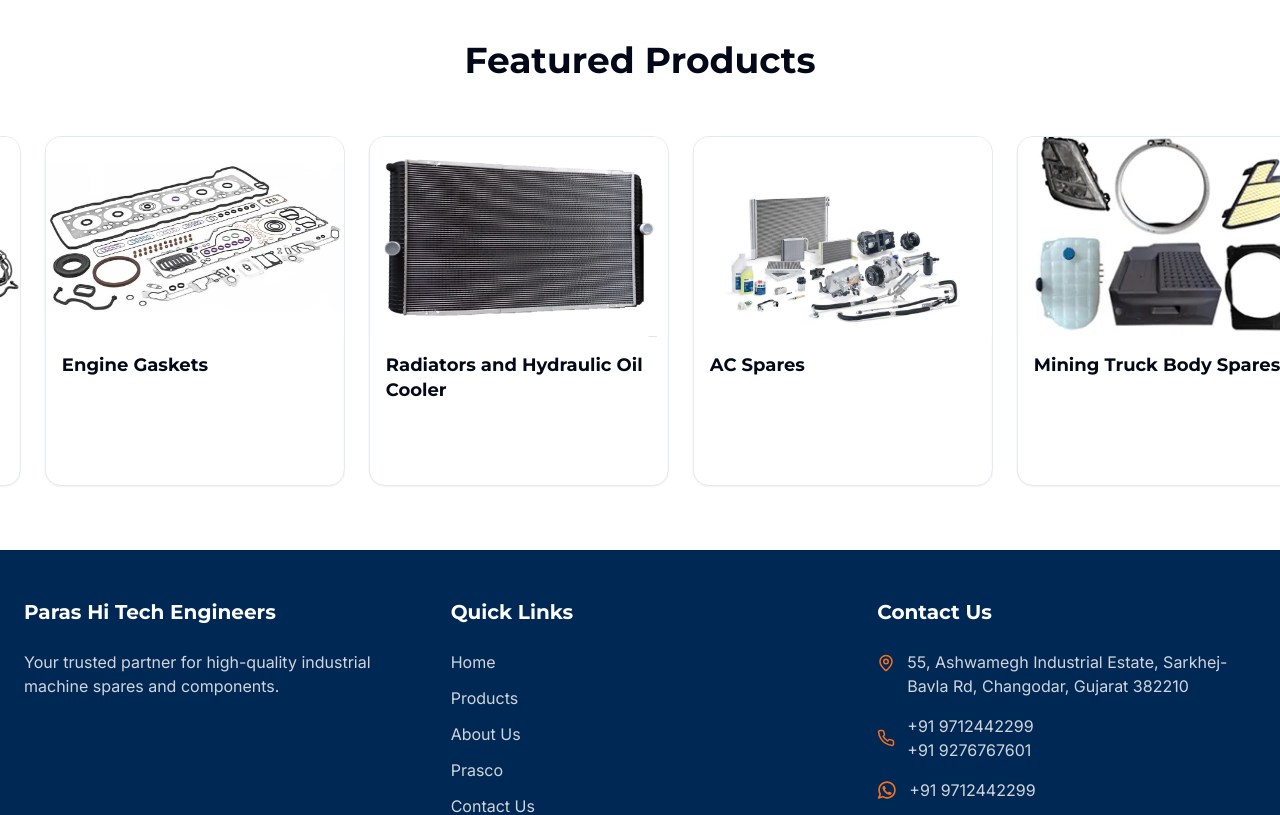
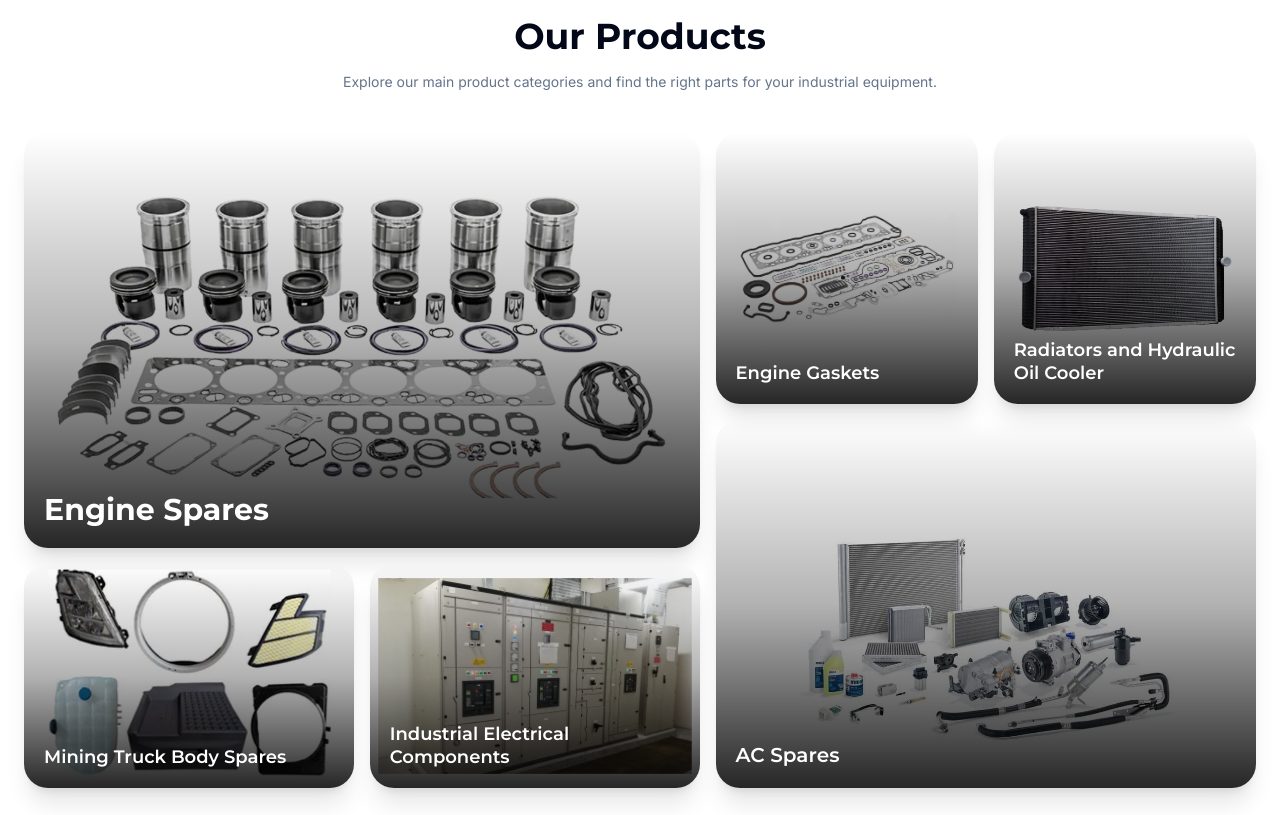
Before and after one commit to ST4113/paras-hi-tech-engineers, a React (Vite) app: page / in a window 1280 px wide. Shown: the part 2580-3395 px from the top of the page. Built offline with nearby package versions, Linux system fonts and the light colour scheme; no server answers.

Commit message:
Refactor Products component to improve product display and enhance readability

```diff
--- a/src/components/Products.tsx
+++ b/src/components/Products.tsx
@@ -1,7 +1,12 @@
 import React, { useEffect, useState } from "react";
 import { useNavigate } from "react-router-dom";
 
-const productCategories = [
+interface ProductCategory {
+  title: string;
+  image: string;
+}
+
+const productCategories: ProductCategory[] = [
   {
     title: "Engine Spares",
     image: "/images/engine-spares.webp"
@@ -98,35 +103,157 @@ const AutoSlider: React.FC = () => {
   const getImageUrl = (imageUrl: string | null | undefined) =>
     imageUrl ? `${API_BASE}${imageUrl}` : "/images/prasco.webp";
 
-  const cards = featuredProducts.length > 0
-    ? [...featuredProducts, ...featuredProducts]
-    : [...productCategories, ...productCategories];
+  const featuredCards = featuredProducts.length > 0 ? [...featuredProducts, ...featuredProducts] : [];
 
   return (
+    <>
+      <section className="py-10 bg-background overflow-hidden">
+        <div className="max-w-7xl mx-auto px-4 md:px-6">
+          <div className="text-center mb-10">
+            <h2 className="text-3xl md:text-4xl font-bold text-foreground mb-4">
+              Our Products
+            </h2>
+            <p className="max-w-2xl mx-auto text-sm text-muted-foreground">
+              Explore our main product categories and find the right parts for your industrial equipment.
+            </p>
+          </div>
+
+          <div className="grid gap-4 md:grid-cols-[1.25fr_1fr]">
+
+            {/* LEFT COLUMN */}
+            <div className="grid gap-4">
+
+              {/* ENGINE SPARES */}
+              <div className="group relative overflow-hidden rounded-3xl shadow-xl shadow-black/10 transition-all duration-700 hover:-translate-y-1 hover:shadow-black/20 md:min-h-[26rem]">
+
+                <div className="absolute inset-0 overflow-hidden">
+                  <img
+                    src={productCategories[0].image}
+                    alt={productCategories[0].title}
+                    loading="lazy"
+                    className="h-full w-full object-contain p-4 transition duration-700 transform scale-95 group-hover:scale-100"
+                  />
+
+                  <div className="absolute inset-0 bg-gradient-to-t from-black/85 via-black/30 to-transparent" />
+                </div>
+
+                <div className="relative flex h-full flex-col justify-end p-5">
+                  <h3 className="mt-3 text-2xl md:text-3xl font-bold text-white leading-tight">
+                    {productCategories[0].title}
+                  </h3>
+                </div>
+              </div>
+
+              {/* BOTTOM SMALL CARDS */}
+              <div className="grid gap-4 md:grid-cols-2">
+                {[productCategories[4], productCategories[5]].map((item, idx) => (
+                  <div
+                    key={`left-bottom-${idx}`}
+                    className="group relative overflow-hidden rounded-3xl shadow-xl shadow-black/10 transition-all duration-700 hover:-translate-y-1 hover:shadow-black/20 md:min-h-[14rem]"
+                  >
+                    <div className="absolute inset-0 overflow-hidden">
+                      <img
+                        src={item.image}
+                        alt={item.title}
+                        loading="lazy"
+                        className="h-full w-full object-contain p-0 transition duration-700 transform scale-95 group-hover:scale-100"
+                      />
+
+                      <div className="absolute inset-0 bg-gradient-to-t from-black/85 via-black/30 to-transparent" />
+                    </div>
+
+                    <div className="relative flex h-full flex-col justify-end p-5">
+
+
+                      <h3 className="mt-3 text-lg font-semibold text-white leading-tight">
+                        {item.title}
+                      </h3>
+                    </div>
+                  </div>
+                ))}
+              </div>
+            </div>
+
+            {/* RIGHT COLUMN */}
+            <div className="grid gap-4">
+
+              <div className="grid gap-4 md:grid-cols-2">
+                {[productCategories[1], productCategories[2]].map((item, idx) => (
+                  <div
+                    key={`top-right-${idx}`}
+                    className="group relative overflow-hidden rounded-3xl shadow-xl shadow-black/10 transition-all duration-700 hover:-translate-y-1 hover:shadow-black/20 md:min-h-[14rem]"
+                  >
+                    <div className="absolute inset-0 overflow-hidden">
+                      <img
+                        src={item.image}
+                        alt={item.title}
+                        loading="lazy"
+                        className="h-full w-full object-contain p-4 transition duration-700 transform scale-95 group-hover:scale-100"
+                      />
+
+                      <div className="absolute inset-0 bg-gradient-to-t from-black/85 via-black/30 to-transparent" />
+                    </div>
+
+                    <div className="relative flex h-full flex-col justify-end p-5">
+
+
+                      <h3 className="mt-3 text-lg font-semibold text-white leading-tight">
+                        {item.title}
+                      </h3>
+                    </div>
+                  </div>
+                ))}
+              </div>
+
+              {/* AC SPARES */}
+              <div className="group relative overflow-hidden rounded-3xl shadow-xl shadow-black/10 transition-all duration-700 hover:-translate-y-1 hover:shadow-black/20 md:min-h-[20rem]">
+
+                <div className="absolute inset-0 overflow-hidden">
+                  <img
+                    src={productCategories[3].image}
+                    alt={productCategories[3].title}
+                    loading="lazy"
+                    className="h-full w-full object-contain p-4 transition duration-700 transform scale-95 group-hover:scale-100"
+                  />
+
+                  <div className="absolute inset-0 bg-gradient-to-t from-black/85 via-black/30 to-transparent" />
+                </div>
+
+                <div className="relative flex h-full flex-col justify-end p-5">
+
+
+                  <h3 className="mt-3 text-xl font-semibold text-white leading-tight">
+                    {productCategories[3].title}
+                  </h3>
+
+
+                </div>
+              </div>
+
+            </div>
+          </div>
+        </div>
+      </section>
+
       <section className="py-16 bg-background overflow-hidden">
         <div className="relative w-full">
           <div className="text-center mb-14">
             <h2 className="text-3xl md:text-4xl font-bold text-foreground mb-4">Featured Products</h2>
           </div>
 
+          {featuredCards.length > 0 ? (
             <div className="animate-scroll flex w-max gap-6 px-6">
-          {cards.map((item: any, index: number) => {
-            const isFeaturedCard = featuredProducts.length > 0;
-            const imageSrc = isFeaturedCard ? getImageUrl(item.image_url) : item.image;
-            const title = isFeaturedCard ? `${item.part_name} - ${item.model}` : item.title;
-            const partNumbers = isFeaturedCard ? getPartNumbers(item) : [];
-            const subtitle = isFeaturedCard
-              ? `${item.manufacturer} ${item.machine_type}`
-              : null;
+              {featuredCards.map((item: any, index: number) => {
+                const imageSrc = getImageUrl(item.image_url);
+                const title = `${item.part_name} - ${item.model}`;
+                const partNumbers = getPartNumbers(item);
+                const subtitle = `${item.manufacturer} ${item.machine_type}`;
 
                 return (
                   <div
-                key={isFeaturedCard ? `${item.id}-${index}` : `static-${index}`}
+                    key={`${item.id}-${index}`}
                     className="w-[300px] h-[350px] flex-shrink-0 border border-border rounded-2xl overflow-hidden bg-white shadow-sm transition-transform duration-300 hover:shadow-lg hover:-translate-y-1"
-                onClick={() => {
-                  if (!isFeaturedCard) return;
-                  navigate(`/products/${generateProductSlug(item)}`);
-                }}
+                    onClick={() => navigate(`/products/${generateProductSlug(item)}`)}
                   >
                     <div className="h-[200px] w-full bg-white overflow-hidden flex items-center justify-center">
                       <img
@@ -143,13 +270,13 @@ const AutoSlider: React.FC = () => {
                     <div className="p-4 text-left h-[150px] flex flex-col justify-between">
                       <div>
                         <h3 className="font-bold text-lg text-foreground leading-snug line-clamp-2">{title}</h3>
-                    {subtitle && <p className="text-sm text-muted-foreground mt-3 line-clamp-1">{subtitle}</p>}
-                    {isFeaturedCard && partNumbers.length > 0 && (
+                        <p className="text-sm text-muted-foreground mt-3 line-clamp-1">{subtitle}</p>
+                        {partNumbers.length > 0 && (
                           <p className="text-xs text-muted-foreground mt-2 font-semibold line-clamp-2">
-                        Part No.: {partNumbers.join(", ")}
+                            Part No: {partNumbers.join(", ")}
                           </p>
                         )}
-                    {isFeaturedCard && item.part_group_name && (
+                        {item.part_group_name && (
                           <p className="text-xs text-orange mt-2 font-medium line-clamp-1">
                             Group: {item.part_group_name}
                           </p>
@@ -160,8 +287,14 @@ const AutoSlider: React.FC = () => {
                 );
               })}
             </div>
+          ) : (
+            <div className="rounded-3xl border border-border bg-white p-12 text-center text-muted-foreground shadow-sm">
+              Featured products are loading or unavailable. Please check back soon.
+            </div>
+          )}
         </div>
       </section>
+    </>
   );
 };
 
--- a/src/pages/Products.tsx
+++ b/src/pages/Products.tsx
@@ -334,10 +334,8 @@ const Products: React.FC = () => {
                     <CardContent className="p-6">
                       <div className="flex justify-between items-start gap-3 mb-3">
                         <div>
-                          <h3 className="text-lg font-semibold text-navy">{item.part_name}</h3>
-                          <p className="text-sm text-muted-foreground mt-1">
-                            {item.manufacturer} {item.machine_type} {item.model}
-                          </p>
+                          <h3 className="text-lg font-semibold text-navy">{item.manufacturer} {item.machine_type} {item.model}</h3>
+
                         </div>
 
                         <div className="flex flex-col items-end gap-2">
@@ -345,11 +343,11 @@ const Products: React.FC = () => {
                             variant="secondary"
                             className="bg-navy/10 text-navy border-navy/20"
                           >
-                            {isGroup ? "Group" : "Single"}
+                            {item.part_name}
                           </Badge>
                           {item.part_group_name && (
                             <Badge variant="outline" className="text-xs">
-                              {item.part_group_name}
+                              {item.part_name}
                             </Badge>
                           )}
                         </div>
```
Lines whose indentation alone changed are shown as unchanged.
